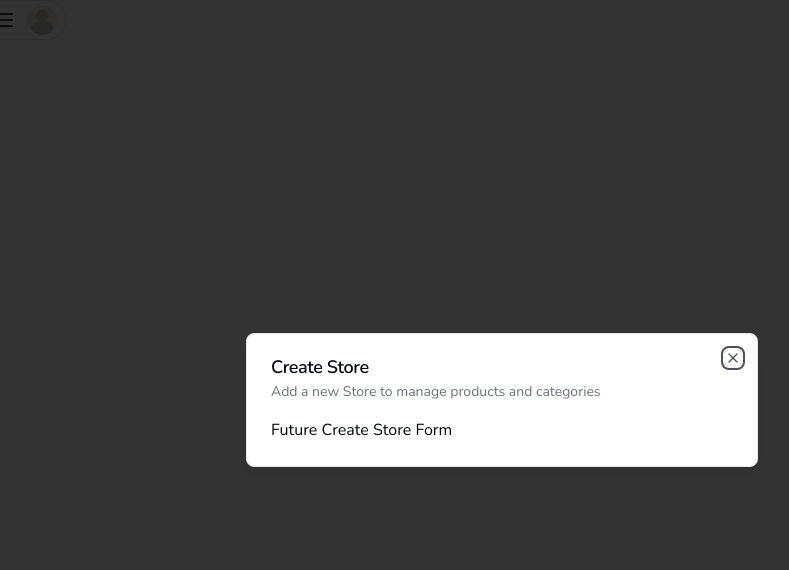
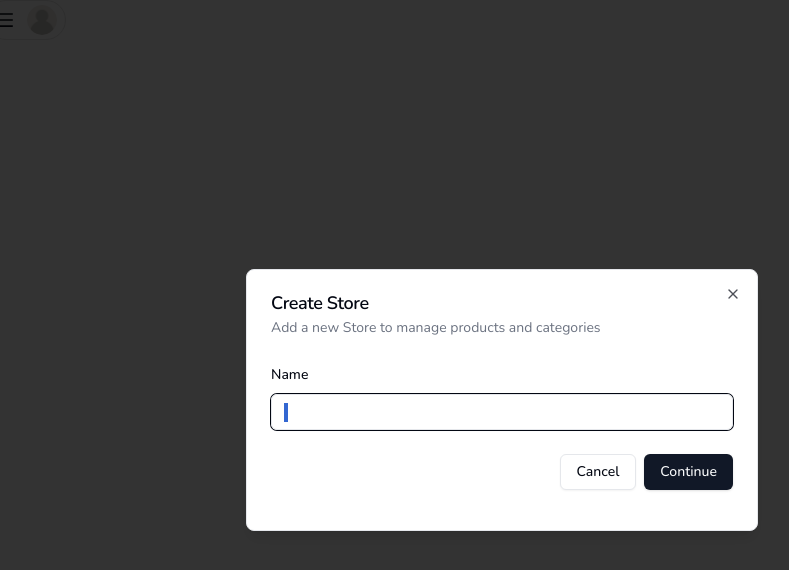
Before and after one commit to rajeshchauhan1426/e-commerce, a Next.js app: page / in a window 1280 px wide. Shown: the top 570 px of the page, without its empty margins (138-927 px from the left). Built offline with nearby package versions, Linux system fonts and the light colour scheme; no server answers.

Commit message:
update store

```diff
--- a/app/components/Modals/store-modal.tsx
+++ b/app/components/Modals/store-modal.tsx
@@ -1,25 +1,70 @@
 "use client";
 
-import { useState } from "react";
+import * as z from "zod"
 import { useStoreModal } from "../hooks/use-store-modal";
 import { Modal } from "../ui/modal";
+import { useForm } from "react-hook-form";
+import {zodResolver} from "@hookform/resolvers/zod"
+import { Form, FormControl, FormField, FormItem, FormLabel, FormMessage } from "../ui/form";
+import { Input } from "../ui/input";
+import { Button } from "../ui/button";
+
+
+
+const formSchema =z.object({
+    name:z.string().min(1),
+});
+
 
 export const StoreModal = () => {
   const storeModal = useStoreModal();
-  const [isOpen, setIsOpen] = useState(storeModal.isOpen);
 
-  const handleClose = () => {
-    setIsOpen(false);
-  };
+const form = useForm<z.infer<typeof formSchema>>({
+    resolver: zodResolver(formSchema),
+    defaultValues: {
+        name: " ",
+    }
+});
+
+const onSubmit= async (values: z.infer<typeof formSchema>) => {
+    console.log(values);
+}
+
+
 
   return (
     <Modal
       title="Create Store"
       description="Add a new Store to manage products and categories"
-      isOpen={isOpen}
-      setIsOpen={handleClose}
+      isOpen={storeModal.isOpen}
+      setIsOpen={storeModal.onClose}
     >
-        Future Create Store Form
+        <div>
+            <div className="space-y-4 py-2 pb-4">
+                <Form {...form}>
+                    <form onSubmit={form.handleSubmit(onSubmit)}>
+                        <FormField
+                        control={form.control}
+                        name="name"
+                        render={({field}) => (
+                            <FormItem>
+                                <FormLabel>Name</FormLabel>
+                                <FormControl>
+                                    <Input placeholder="E-commerce" {...field}/>
+                                </FormControl>
+                                <FormMessage/>
+                            </FormItem>
+                        )}
+                        />
+                        <div className="pt-6 space-x-2 flex items-center justify-end">
+                            <Button variant="outline" onClick={storeModal.onClose}>Cancel</Button>
+                            <Button type="submit">Continue</Button>
+
+                        </div>
+                    </form>
+                </Form>
+                </div>
+        </div>
     </Modal>
   );
 };
```
